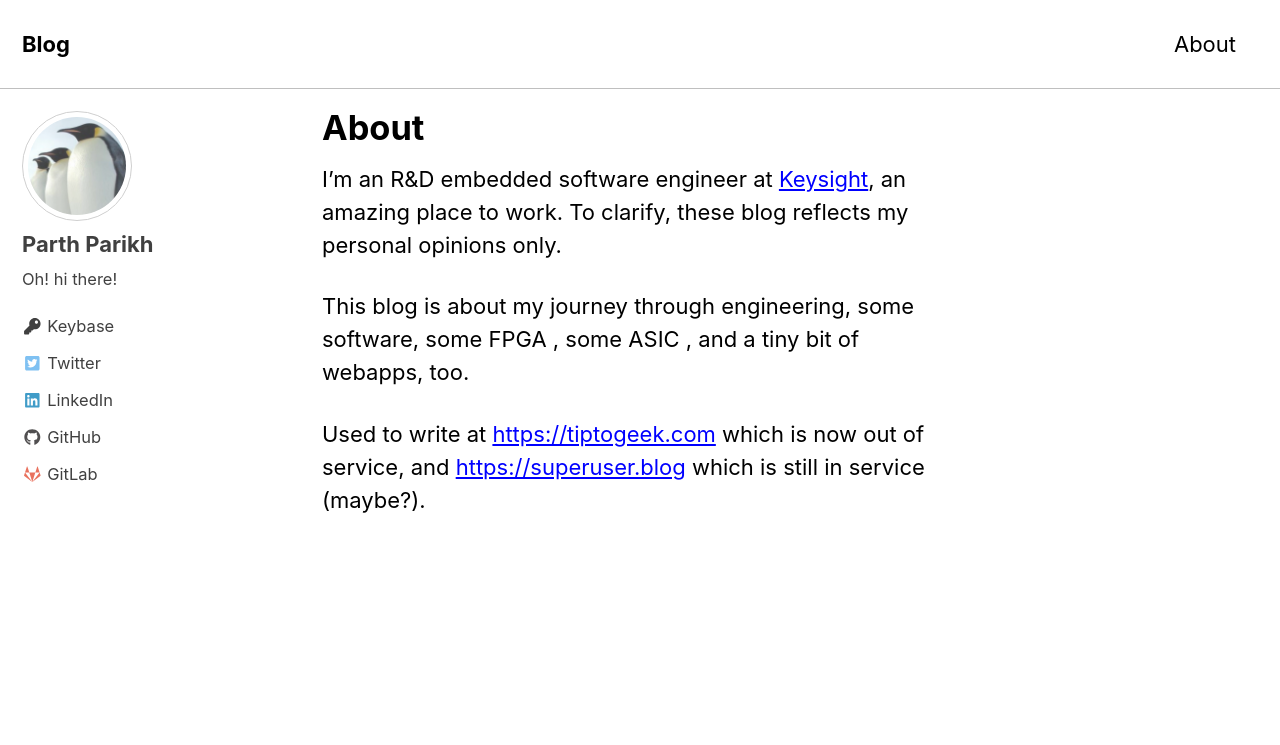
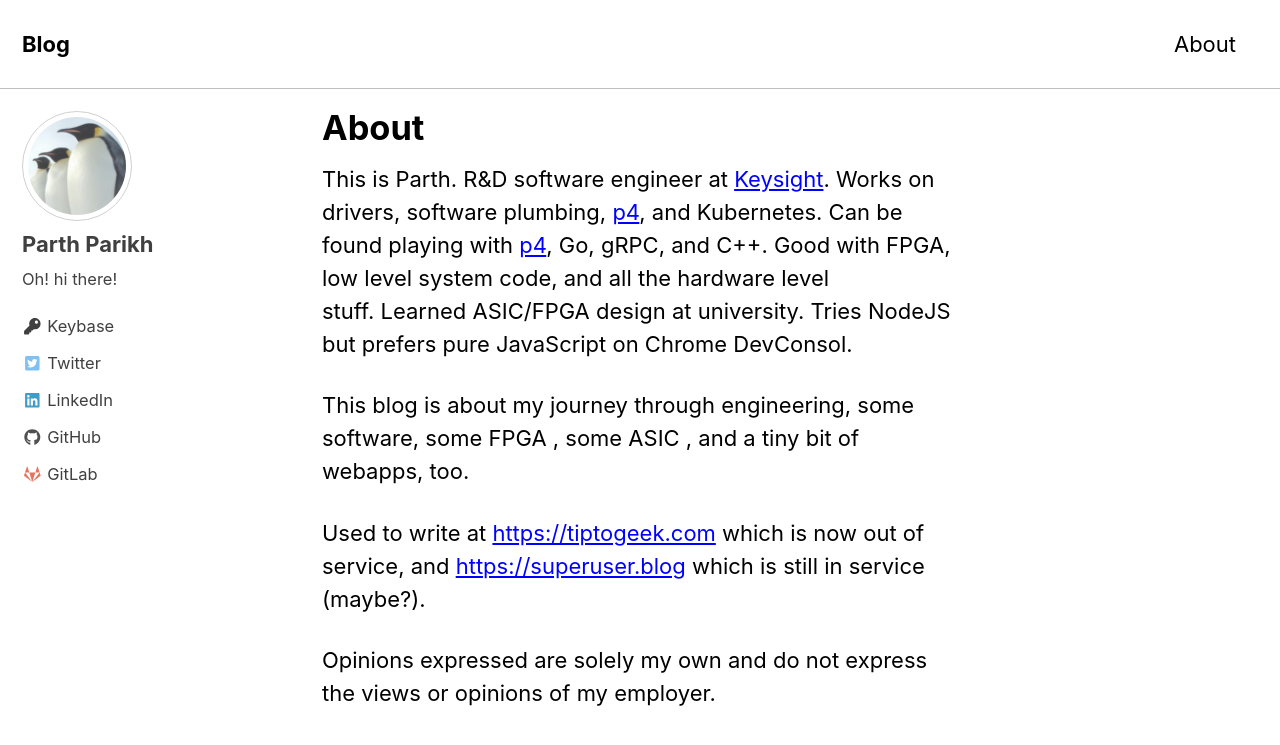
Before and after one commit to parthpower/parthpower.github.io, a Jekyll site: the page built from about.md, in a window 1280 px wide and 900 px high. Shown: the top 745 px of the window. Built offline with Jekyll 4.4.1, drawn with Linux system fonts in a browser that asks for light colours; cached includes are drawn as plain includes; nearby versions of some CDN libraries.

Commit message:
Update about.md

```diff
--- a/about.md
+++ b/about.md
@@ -6,8 +6,10 @@
 layout: single
 ---
 
-I'm an R&D embedded software engineer at [Keysight](https://keysight.com), an amazing place to work. To clarify, these blog reflects my personal opinions only.
+This is Parth. R&D software engineer at [Keysight](https://keysight.com). Works on drivers, software plumbing, [p4](https://p4.org), and Kubernetes. Can be found playing with [p4](https://p4.org), Go, gRPC, and C++. Good with FPGA, low level system code, and all the hardware level stuff. Learned ASIC/FPGA design at university. Tries NodeJS but prefers pure JavaScript on Chrome DevConsol.
 
 This blog is about my journey through engineering, some software, some FPGA , some ASIC , and a tiny bit of webapps, too.
 
 Used to write at [https://tiptogeek.com](https://tiptogeek.com) which is now out of service, and [https://superuser.blog](https://superuser.blog) which is still in service (maybe?).
+
+Opinions expressed are solely my own and do not express the views or opinions of my employer.
```
